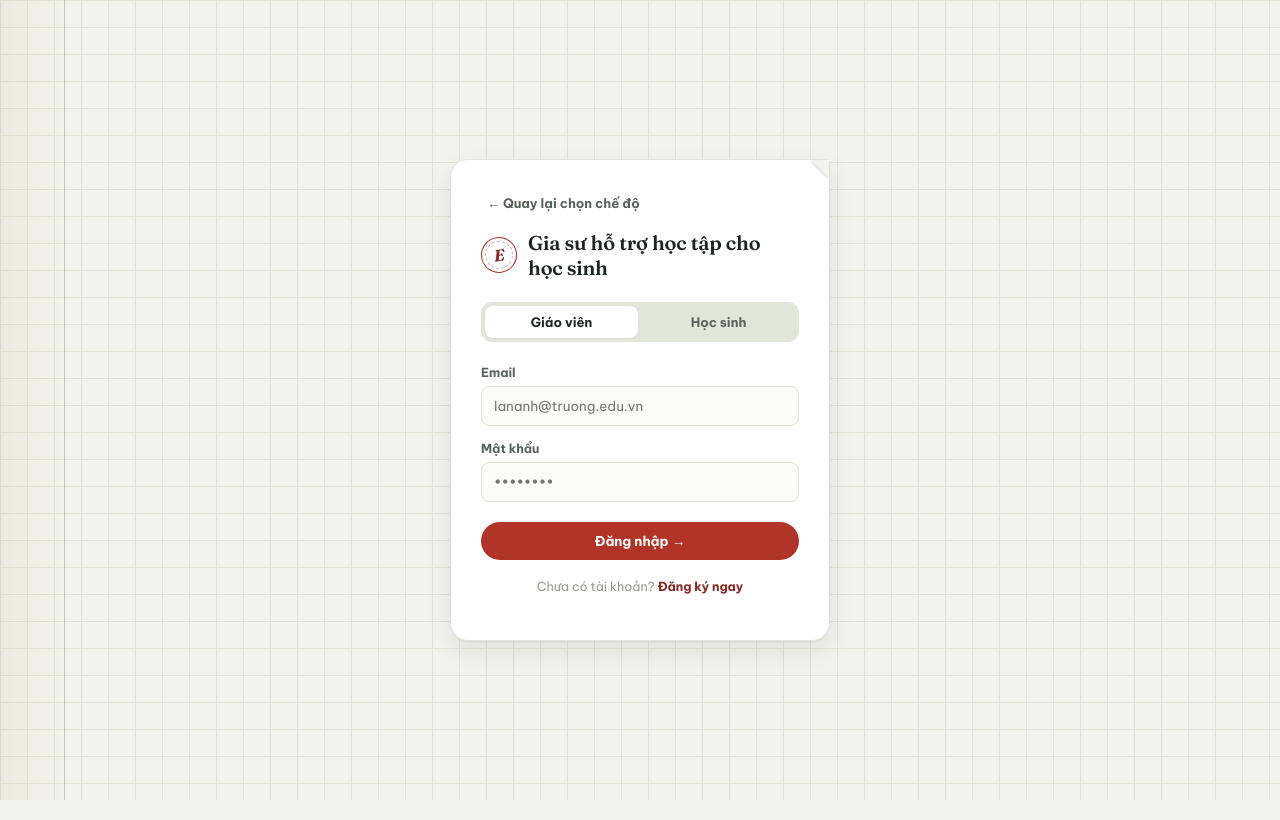
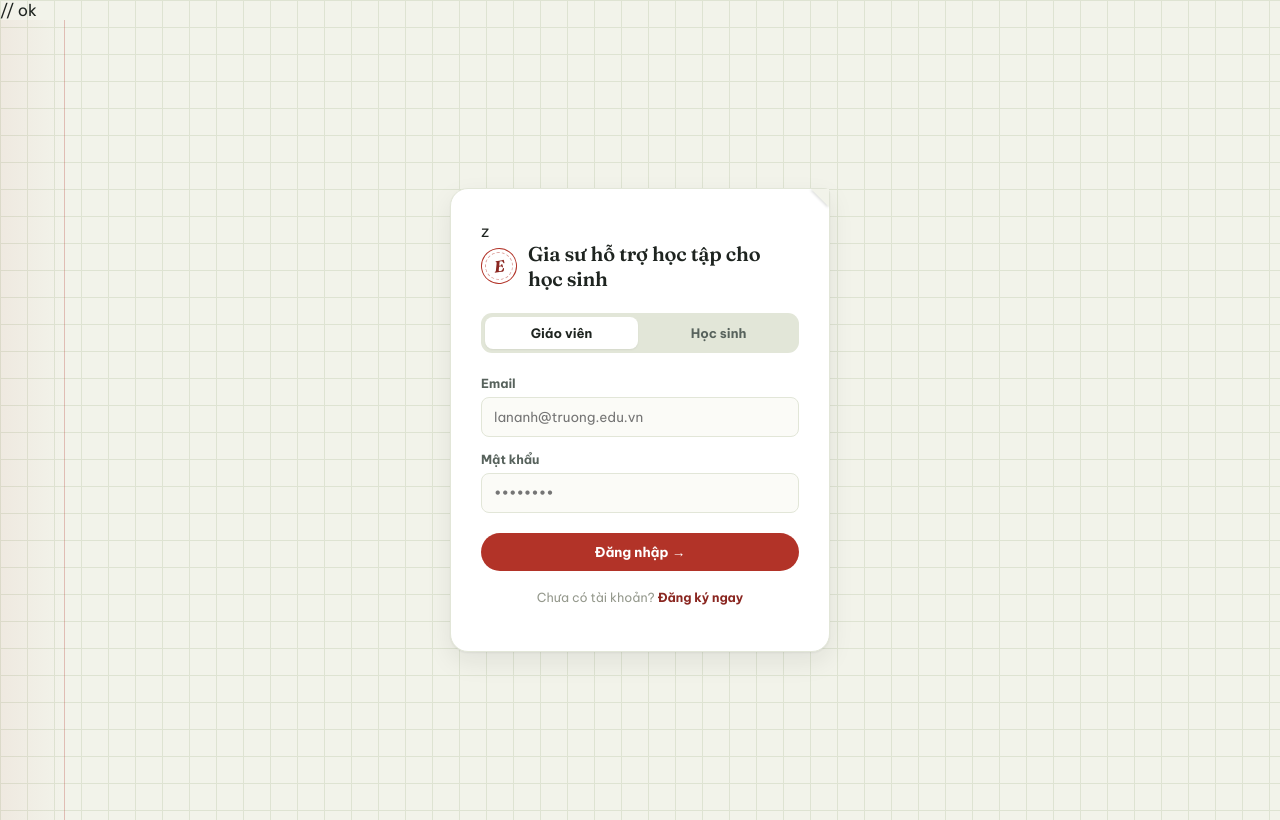
Before and after one commit to hmh2406/HTGSHTKTCHS, a website: page html/login.html in a window 1280 px wide. Drawn offline with nearby package versions, Linux system fonts and the light colour scheme.

Commit message:
Initial commit

```diff
--- a/html/login.html
+++ b/html/login.html
@@ -10,10 +10,10 @@
 <script src="https://cdnjs.cloudflare.com/ajax/libs/Chart.js/4.4.1/chart.umd.min.js"></script>
 </head>
 <body>
-
+// ok
 <div id="auth-view" class="screen center-screen active">
   <div class="auth-card">
-    <button class="back-link" onclick="location.href='index.html'">← Quay lại chọn chế độ</button>
+    z
     <div class="brandmark" style="margin-bottom:22px;"><div class="dot">E</div><span>Gia sư hỗ trợ học tập cho học sinh</span></div>
     <div class="auth-tabs">
       <button id="role-tab-teacher" class="tab-btn active" onclick="setRoleTab('teacher')">Giáo viên</button>
```
